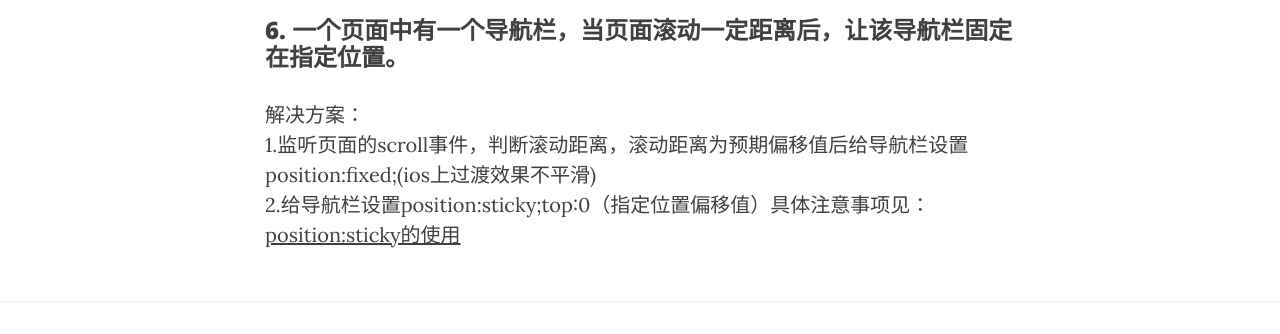
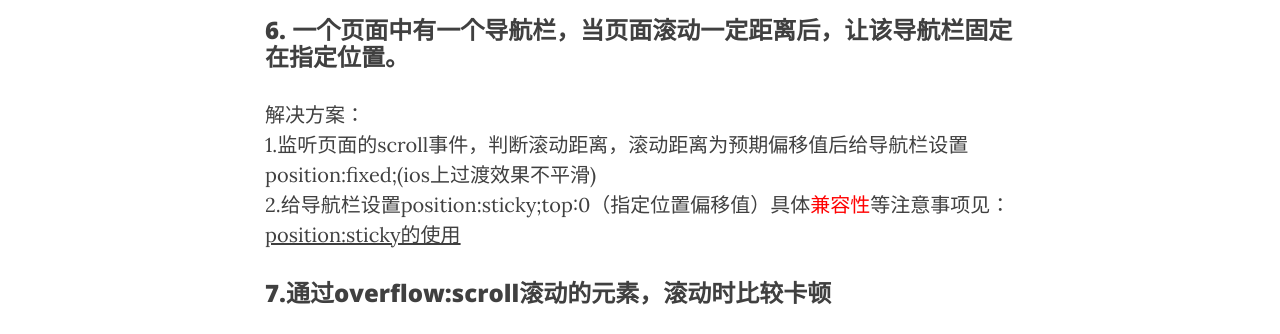
Before and after one commit to lungutang/lungutang.github.io, a plain HTML site: page 2018/06/13/frontBugCollect/index.html in a window 1280 px wide. Shown: the part 1804-2138 px from the top of the page. Drawn offline with nearby package versions, Linux system fonts and the light colour scheme.

Commit message:
Site updated: 2018-08-27 13:50:00

```diff
--- a/2018/06/13/frontBugCollect/index.html
+++ b/2018/06/13/frontBugCollect/index.html
@@ -221,7 +221,8 @@
 <li>使用iconfont</li>
 <li>对于出问题的元素把小数像素转化为整数（很hack）</li>
 </ol>
-<h3 id="6-一个页面中有一个导航栏，当页面滚动一定距离后，让该导航栏固定在指定位置。"><a href="#6-一个页面中有一个导航栏，当页面滚动一定距离后，让该导航栏固定在指定位置。" class="headerlink" title="6. 一个页面中有一个导航栏，当页面滚动一定距离后，让该导航栏固定在指定位置。"></a>6. 一个页面中有一个导航栏，当页面滚动一定距离后，让该导航栏固定在指定位置。</h3><p>解决方案：<br>1.监听页面的scroll事件，判断滚动距离，滚动距离为预期偏移值后给导航栏设置position:fixed;(ios上过渡效果不平滑)<br>2.给导航栏设置position:sticky;top:0（指定位置偏移值）具体注意事项见：<a href="http://feg.netease.com/archives/377.html" target="_blank" rel="noopener">position:sticky的使用</a></p>
+<h3 id="6-一个页面中有一个导航栏，当页面滚动一定距离后，让该导航栏固定在指定位置。"><a href="#6-一个页面中有一个导航栏，当页面滚动一定距离后，让该导航栏固定在指定位置。" class="headerlink" title="6. 一个页面中有一个导航栏，当页面滚动一定距离后，让该导航栏固定在指定位置。"></a>6. 一个页面中有一个导航栏，当页面滚动一定距离后，让该导航栏固定在指定位置。</h3><p>解决方案：<br>1.监听页面的scroll事件，判断滚动距离，滚动距离为预期偏移值后给导航栏设置position:fixed;(ios上过渡效果不平滑)<br>2.给导航栏设置position:sticky;top:0（指定位置偏移值）具体<font color="red">兼容性</font>等注意事项见：<a href="http://feg.netease.com/archives/position-sticky.html" target="_blank" rel="noopener">position:sticky的使用</a></p>
+<h3 id="7-通过overflow-scroll滚动的元素，滚动时比较卡顿"><a href="#7-通过overflow-scroll滚动的元素，滚动时比较卡顿" class="headerlink" title="7.通过overflow:scroll滚动的元素，滚动时比较卡顿"></a>7.通过overflow:scroll滚动的元素，滚动时比较卡顿</h3><p>解决方案：<br>1.给滚动元素添加-webkit-overflow-scrolling: touch;可使元素惯性滑动。</p>
 
 
 
```
